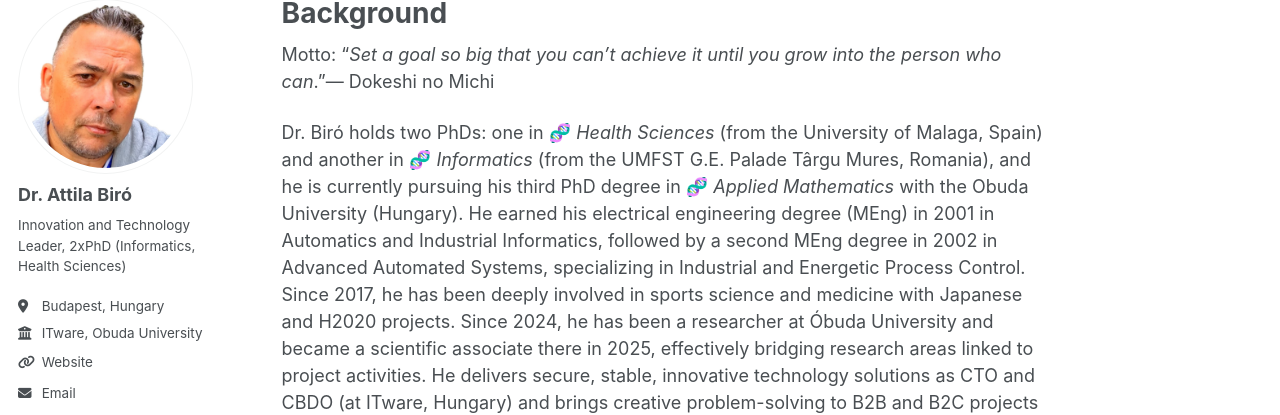
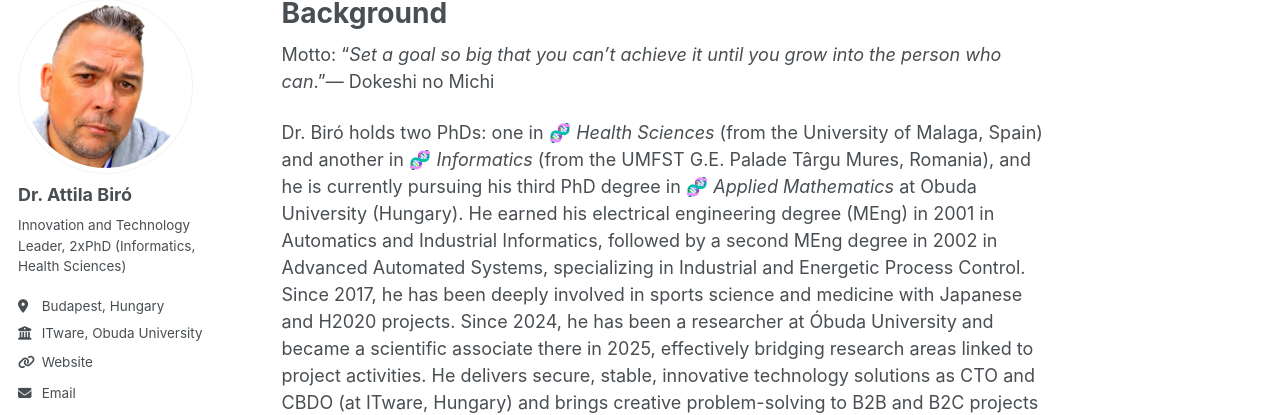
Before and after one commit to biroka/biroka.github.io, a Jekyll site: the page built from _pages/about.md, in a window 1280 px wide and 900 px high. Shown: the part 107-522 px from the top of the window. Built offline with Jekyll 4.4.1, drawn with Linux system fonts in a browser that asks for light colours; some web fonts are replaced; some of the changed text lies outside the part shown.

Commit message:
Update about.md

```diff
--- a/_pages/about.md
+++ b/_pages/about.md
@@ -9,7 +9,7 @@ redirect_from:
 
 Motto: "_Set a goal so big that you can't achieve it until you grow into the person who can_."—  Dokeshi no Michi
 
-Dr. Biró holds two PhDs: one in 🧬 _Health Sciences_ (from the University of Malaga, Spain) and another in 🧬 _Informatics_ (from the UMFST G.E. Palade Târgu Mures, Romania), and he is currently pursuing his third PhD degree in 🧬 _Applied Mathematics_ with the Obuda University (Hungary). He earned his electrical engineering degree (MEng) in 2001 in Automatics and Industrial Informatics, followed by a second MEng degree in 2002 in Advanced Automated Systems, specializing in Industrial and Energetic Process Control. Since 2017, he has been deeply involved in sports science and medicine with Japanese and H2020 projects. Since 2024, he has been a researcher at Óbuda University and became a scientific associate there in 2025, effectively bridging research areas linked to project activities. He delivers secure, stable, innovative technology solutions as CTO and CBDO (at ITware, Hungary) and brings creative problem-solving to B2B and B2C projects by removing complexity and identifying clear implementation paths for efficient business operations. His primary research interests include sports medicine, rehabilitation, and AI-supported cybernetics.
+Dr. Biró holds two PhDs: one in 🧬 _Health Sciences_ (from the University of Malaga, Spain) and another in 🧬 _Informatics_ (from the UMFST G.E. Palade Târgu Mures, Romania), and he is currently pursuing his third PhD degree in 🧬 _Applied Mathematics_ at Obuda University (Hungary). He earned his electrical engineering degree (MEng) in 2001 in Automatics and Industrial Informatics, followed by a second MEng degree in 2002 in Advanced Automated Systems, specializing in Industrial and Energetic Process Control. Since 2017, he has been deeply involved in sports science and medicine with Japanese and H2020 projects. Since 2024, he has been a researcher at Óbuda University and became a scientific associate there in 2025, effectively bridging research areas linked to project activities. He delivers secure, stable, innovative technology solutions as CTO and CBDO (at ITware, Hungary) and brings creative problem-solving to B2B and B2C projects by removing complexity and identifying clear implementation paths for efficient business operations. His primary research interests include sports medicine, rehabilitation, and AI-supported cybernetics.
 
 Motivation
 ======
```
